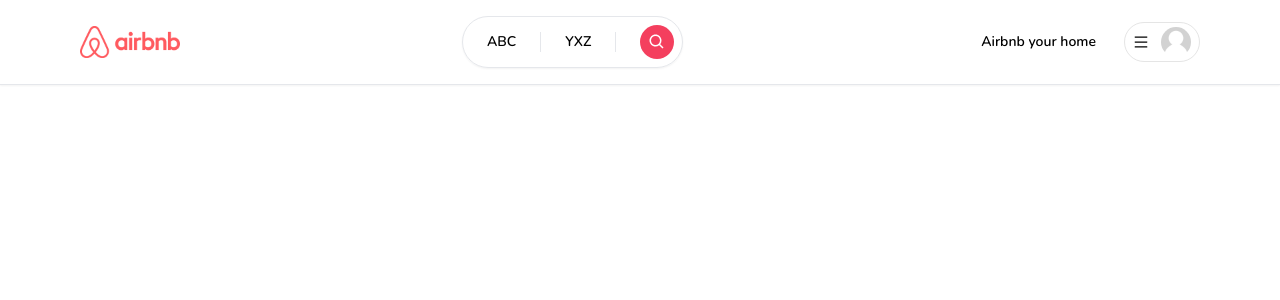
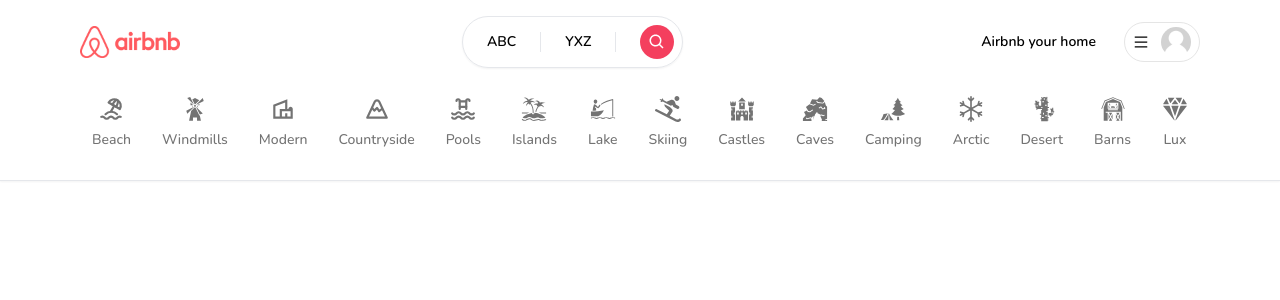
Before and after one commit to TranTrungTinh/next-rent-app, a Next.js app: page / in a window 1280 px wide. Shown: the top 300 px of the page. Built offline with nearby package versions, Linux system fonts and the light colour scheme; no server answers.

Commit message:
styles: add ui rent modal

```diff
--- /dev/null
+++ b/app/components/CategoryBox.tsx
@@ -0,0 +1,71 @@
+'use client';
+
+import qs from 'query-string';
+import { useRouter, useSearchParams } from "next/navigation";
+import { useCallback } from "react";
+import { IconType } from "react-icons";
+
+interface CategoryBoxProps {
+  icon: IconType,
+  label: string;
+  selected?: boolean;
+}
+
+const CategoryBox: React.FC<CategoryBoxProps> = ({
+  icon: Icon,
+  label,
+  selected,
+}) => {
+  const router = useRouter();
+  const params = useSearchParams();
+
+  const handleClick = useCallback(() => {
+    const newQuery: any = {
+      // locationValue: params?.get('locationValue'),
+      // guestCount: params?.get('guestCount'),
+      // roomCount: params?.get('roomCount'),
+      // bathroomCount: params?.get('bathroomCount'),
+      // startDate: params?.get('startDate'),
+      // endDate: params?.get('endDate'),
+      category: label
+    }
+
+    if (params?.get('category') === label) {
+      delete newQuery.category;
+    }
+
+    const url = qs.stringifyUrl({
+      url: '/',
+      query: newQuery
+    }, { skipNull: true });
+
+    router.push(url);
+  }, [label, router, params]);
+
+  return (
+    <div
+      onClick={handleClick}
+      className={`
+        flex
+        flex-col
+        items-center
+        justify-center
+        gap-2
+        p-3
+        border-b-2
+        hover:text-neutral-800
+        transition
+        cursor-pointer
+        ${selected ? 'border-b-neutral-800' : 'border-transparent'}
+        ${selected ? 'text-neutral-800' : 'text-neutral-500'}
+      `}
+    >
+      <Icon size={26} />
+      <div className="font-medium text-sm">
+        {label}
+      </div>
+    </div>
+   );
+}
+
+export default CategoryBox;
--- /dev/null
+++ b/app/components/inputs/CategoryInput.tsx
@@ -0,0 +1,40 @@
+import { IconType } from "react-icons";
+
+interface CategoryBoxProps {
+  icon: IconType,
+  label: string;
+  selected?: boolean;
+  onClick: (value: string) => void;
+}
+
+const CategoryBox: React.FC<CategoryBoxProps> = ({
+  icon: Icon,
+  label,
+  selected,
+  onClick
+}) => {
+  return (
+    <div
+      onClick={() => onClick(label)}
+      className={`
+        rounded-xl
+        border-2
+        p-4
+        flex
+        flex-col
+        gap-3
+        hover:border-black
+        transition
+        cursor-pointer
+        ${selected ? 'border-black' : 'border-neutral-200'}
+      `}
+    >
+      <Icon size={30} />
+      <div className="font-semibold">
+        {label}
+      </div>
+    </div>
+   );
+}
+
+export default CategoryBox;
--- /dev/null
+++ b/app/components/layout/Categories.tsx
@@ -0,0 +1,131 @@
+'use client';
+
+import { useSearchParams } from 'next/navigation';
+import { TbBeach, TbMountain, TbPool } from 'react-icons/tb';
+import {
+  GiBarn,
+  GiBoatFishing,
+  GiCactus,
+  GiCastle,
+  GiCaveEntrance,
+  GiForestCamp,
+  GiIsland,
+  GiWindmill
+} from 'react-icons/gi';
+import { FaSkiing } from 'react-icons/fa';
+import { BsSnow } from 'react-icons/bs';
+import { IoDiamond } from 'react-icons/io5';
+import { MdOutlineVilla } from 'react-icons/md';
+
+import CategoryBox from "../CategoryBox";
+import Container from './Container';
+
+
+export const categories = [
+  {
+    label: 'Beach',
+    icon: TbBeach,
+    description: 'This property is close to the beach!',
+  },
+  {
+    label: 'Windmills',
+    icon: GiWindmill,
+    description: 'This property is has windmills!',
+  },
+  {
+    label: 'Modern',
+    icon: MdOutlineVilla,
+    description: 'This property is modern!'
+  },
+  {
+    label: 'Countryside',
+    icon: TbMountain,
+    description: 'This property is in the countryside!'
+  },
+  {
+    label: 'Pools',
+    icon: TbPool,
+    description: 'This is property has a beautiful pool!'
+  },
+  {
+    label: 'Islands',
+    icon: GiIsland,
+    description: 'This property is on an island!'
+  },
+  {
+    label: 'Lake',
+    icon: GiBoatFishing,
+    description: 'This property is near a lake!'
+  },
+  {
+    label: 'Skiing',
+    icon: FaSkiing,
+    description: 'This property has skiing activies!'
+  },
+  {
+    label: 'Castles',
+    icon: GiCastle,
+    description: 'This property is an ancient castle!'
+  },
+  {
+    label: 'Caves',
+    icon: GiCaveEntrance,
+    description: 'This property is in a spooky cave!'
+  },
+  {
+    label: 'Camping',
+    icon: GiForestCamp,
+    description: 'This property offers camping activities!'
+  },
+  {
+    label: 'Arctic',
+    icon: BsSnow,
+    description: 'This property is in arctic environment!'
+  },
+  {
+    label: 'Desert',
+    icon: GiCactus,
+    description: 'This property is in the desert!'
+  },
+  {
+    label: 'Barns',
+    icon: GiBarn,
+    description: 'This property is in a barn!'
+  },
+  {
+    label: 'Lux',
+    icon: IoDiamond,
+    description: 'This property is brand new and luxurious!'
+  }
+]
+
+const Categories = () => {
+  const params = useSearchParams();
+  const category = params?.get('category');
+
+  return (
+    <Container>
+      <div
+        className="
+          pt-4
+          flex
+          flex-row
+          items-center
+          justify-between
+          overflow-x-auto
+        "
+      >
+        {categories.map((item) => (
+          <CategoryBox
+            key={item.label}
+            label={item.label}
+            icon={item.icon}
+            selected={category === item.label}
+          />
+        ))}
+      </div>
+    </Container>
+  );
+}
+
+export default Categories;
--- a/app/components/layout/Navbar.tsx
+++ b/app/components/layout/Navbar.tsx
@@ -3,8 +3,8 @@
 import Image from "next/image";
 import { usePathname, useRouter } from "next/navigation";
 
-// import Categories from "./Categories";
-import Container from "../Container";
+import Categories from "./Categories";
+import Container from "./Container";
 import Search from "./Search";
 import UserMenu from "./UserMenu";
 import { SafeUser } from "@/app/types";
@@ -54,6 +54,7 @@ const Navbar: React.FC<Props> = ({
           <UserMenu currentUser={currentUser} />
         </div>
       </Container>
+      <Categories />
     </div>
     {/* {isMainPage && <Categories />} */}
   </div>
--- /dev/null
+++ b/app/components/modal/RentModal.tsx
@@ -0,0 +1,109 @@
+'use client';
+
+import useRentModal from "@/app/hooks/useRentModal";
+import { useState } from "react";
+import { FieldValues, useForm } from "react-hook-form";
+import Modal from "./Modal";
+import Heading from "../Heading";
+import { categories } from "../layout/Categories";
+import CategoryInput from "../inputs/CategoryInput";
+
+enum STEPS {
+  CATEGORY = 0,
+  LOCATION = 1,
+  INFO = 2,
+  IMAGES = 3,
+  DESCRIPTION = 4,
+  PRICE = 5,
+}
+
+const RentModal = () => {
+
+  const rentModal = useRentModal()
+  const [isLoading, setIsLoading] = useState(false);
+  const [step, setStep] = useState(STEPS.CATEGORY);
+
+  const {
+    register,
+    handleSubmit,
+    setValue,
+    watch,
+    reset,
+    formState: {
+      errors
+    }
+  } = useForm<FieldValues>({
+    defaultValues: {
+      category: '',
+      location: null,
+      guestCount: 1,
+      roomCount: 1,
+      bathroomCount: 1,
+      imageSrc: '',
+      price: 1,
+      title: '',
+      description: '',
+    }
+  })
+
+  const category = watch('category')
+
+  const setCustomValue = (key: string, value: any) => {
+    setValue(key, value, {
+      shouldDirty: true,
+      shouldTouch: true,
+      shouldValidate: true,
+    })
+  }
+
+  const onBack = () => {
+    setStep(value => value - 1)
+  }
+
+  const onNext = () => {
+    setStep(value => value + 1)
+  }
+
+  const bodyContent = (
+    <div className="flex flex-col gap-8">
+      <Heading
+        title="Which of these best describes your place?"
+        subtitle="Pick a category"
+      />
+      <div
+        className="
+          grid
+          grid-cols-1
+          md:grid-cols-2
+          gap-3
+          max-h-[50vh]
+          overflow-y-auto
+        "
+      >
+        {categories.map((item) => (
+          <div key={item.label} className="col-span-1">
+            <CategoryInput
+              onClick={(category) => setCustomValue('category', category)}
+              selected={category === item.label}
+              label={item.label}
+              icon={item.icon}
+            />
+          </div>
+        ))}
+      </div>
+    </div>
+  )
+
+  return (
+    <Modal
+      isOpen={rentModal.isOpen}
+      title="Airbnb your home"
+      actionLabel="Submit"
+      onSubmit={() => {}}
+      onClose={rentModal.onClose}
+      body={bodyContent}
+    />
+  );
+}
+
+export default RentModal;
--- /dev/null
+++ b/app/hooks/useRentModal.ts
@@ -0,0 +1,16 @@
+import { create } from 'zustand';
+
+interface RentModalStore {
+  isOpen: boolean;
+  onOpen: () => void;
+  onClose: () => void;
+}
+
+const useRentModal = create<RentModalStore>((set) => ({
+  isOpen: false,
+  onOpen: () => set({ isOpen: true }),
+  onClose: () => set({ isOpen: false })
+}));
+
+
+export default useRentModal;
--- a/app/layout.tsx
+++ b/app/layout.tsx
@@ -7,6 +7,7 @@ import RegisterModal from './components/modal/RegisterModal';
 import ToastProvider from './components/Toast';
 import LoginModal from './components/modal/LoginModal';
 import { getCurrentUser } from './actions/getCurrentUser';
+import RentModal from './components/modal/RentModal';
 
 export const metadata = {
   title: 'Next Rent App',
@@ -29,6 +30,7 @@ export default async function RootLayout({
         <ClientOnly>
           <RegisterModal />
           <LoginModal />
+          <RentModal />
           <Navbar currentUser={currentUser} />
           <ToastProvider />
         </ClientOnly>
--- a/package.json
+++ b/package.json
@@ -23,6 +23,7 @@
     "next-auth": "^4.22.1",
     "postcss": "8.4.23",
     "prisma": "^4.14.1",
+    "query-string": "^8.1.0",
     "react": "18.2.0",
     "react-dom": "18.2.0",
     "react-hook-form": "^7.44.0",
```
Also changed, not shown: app/components/layout/UserMenu.tsx (+12 -14 lines), app/components/modal/LoginModal.tsx (+7 -7 lines), app/components/modal/RegisterModal.tsx (+8 -1 lines), app/components/layout/Container.tsx (renamed from app/components/Container.tsx), 1 other file (tests, documents, lock files or other folders).
